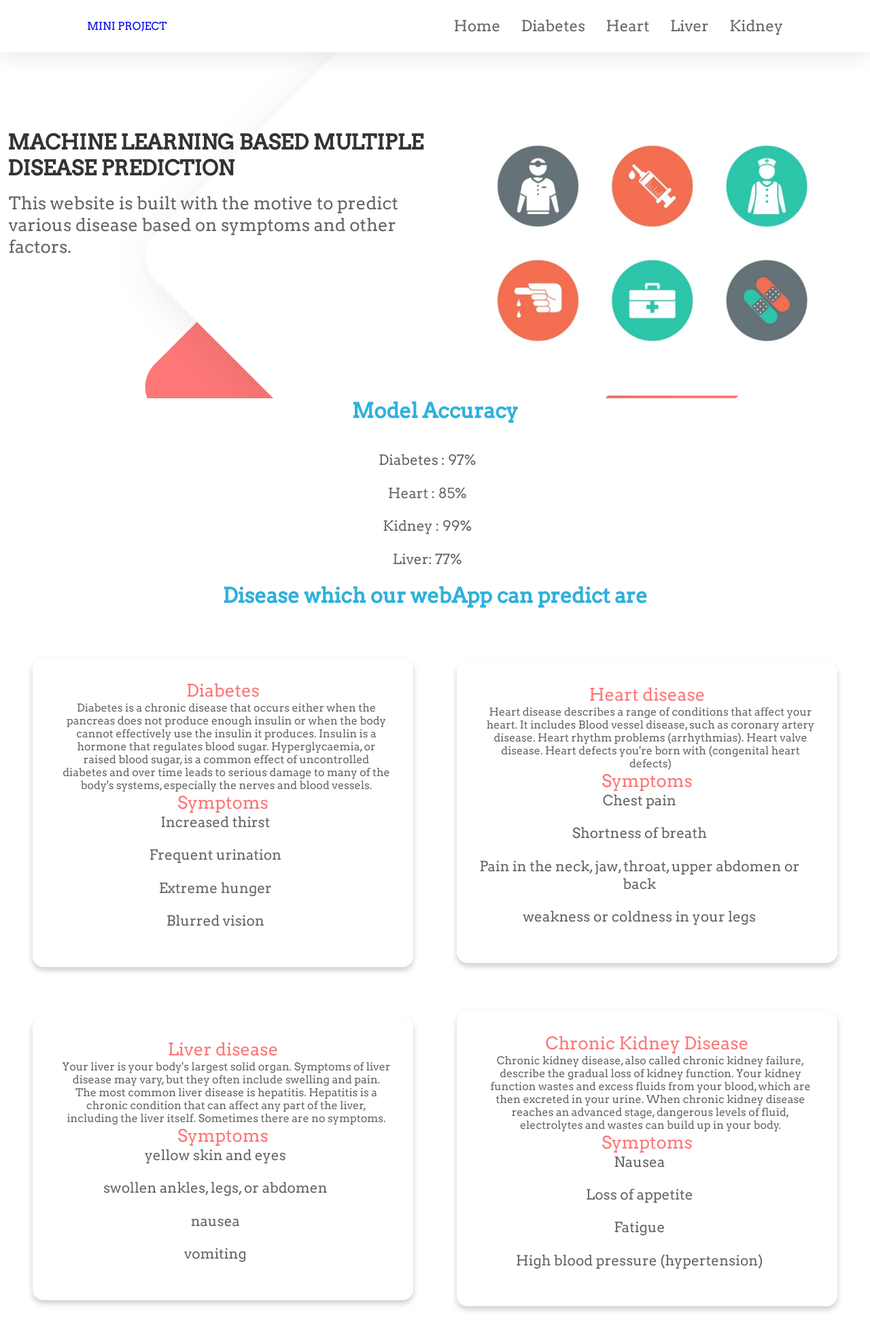
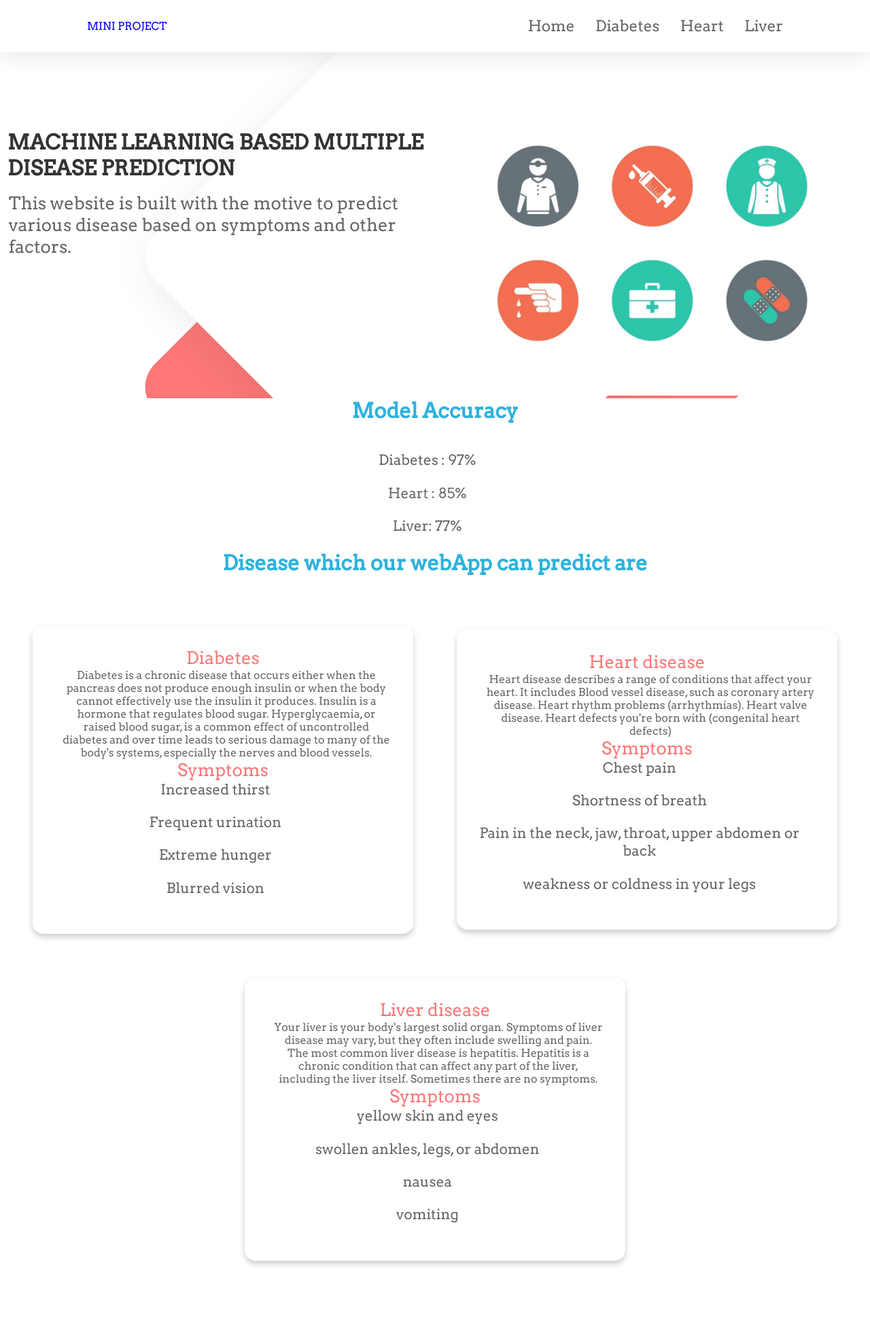
Before and after one commit to narendra539804/SRM_Mini-Project-, a Flask app: page / in a window 1280 px wide. Shown: the whole page at 68% size. After the commit the page ends 1863 px from the top, so only its background shows below. Run offline with Flask 2, Linux system fonts and the light colour scheme; parts of the project's set-up code (start-up, migrations or seed data) failed here and were passed over; some libraries are stand-ins or nearby versions.

Commit message:
Update index.html

```diff
--- a/templates/index.html
+++ b/templates/index.html
@@ -24,7 +24,7 @@
                 <li><a href="{{ url_for('diabetes') }}">Diabetes</a></li>
                 <li><a href="{{ url_for('heart') }}">Heart</a></li>
                 <li><a href="{{ url_for('liver') }}">Liver</a></li>
-                <li><a href="{{ url_for('kidney') }}">Kidney</a></li>
+<!--                 <li><a href="{{ url_for('kidney') }}">Kidney</a></li> -->
             </ul>
         </nav>
     </header>
@@ -43,7 +43,7 @@
             <ul>
                 <li>Diabetes : 97%</li>
                 <li>Heart : 85%</li>
-                <li>Kidney : 99%</li>
+<!--                 <li>Kidney : 99%</li> -->
                 <li>Liver: 77%</li>
             </ul>
             <h3>Disease which our webApp can predict are</h3>
@@ -97,7 +97,7 @@
                     </ul>
                 </div>
 
-                <div class="box">
+<!--                 <div class="box">
                     <span class="symptoms">Chronic Kidney Disease</span>
                     <p class="description">Chronic kidney disease, also called chronic kidney failure, describe the
                         gradual loss of kidney function.
@@ -112,7 +112,7 @@
                         <li>Fatigue</li>
                         <li>High blood pressure (hypertension)</li>
                     </ul>
-                </div>
+                </div> -->
             </div>
         </div>
     </section>
```
